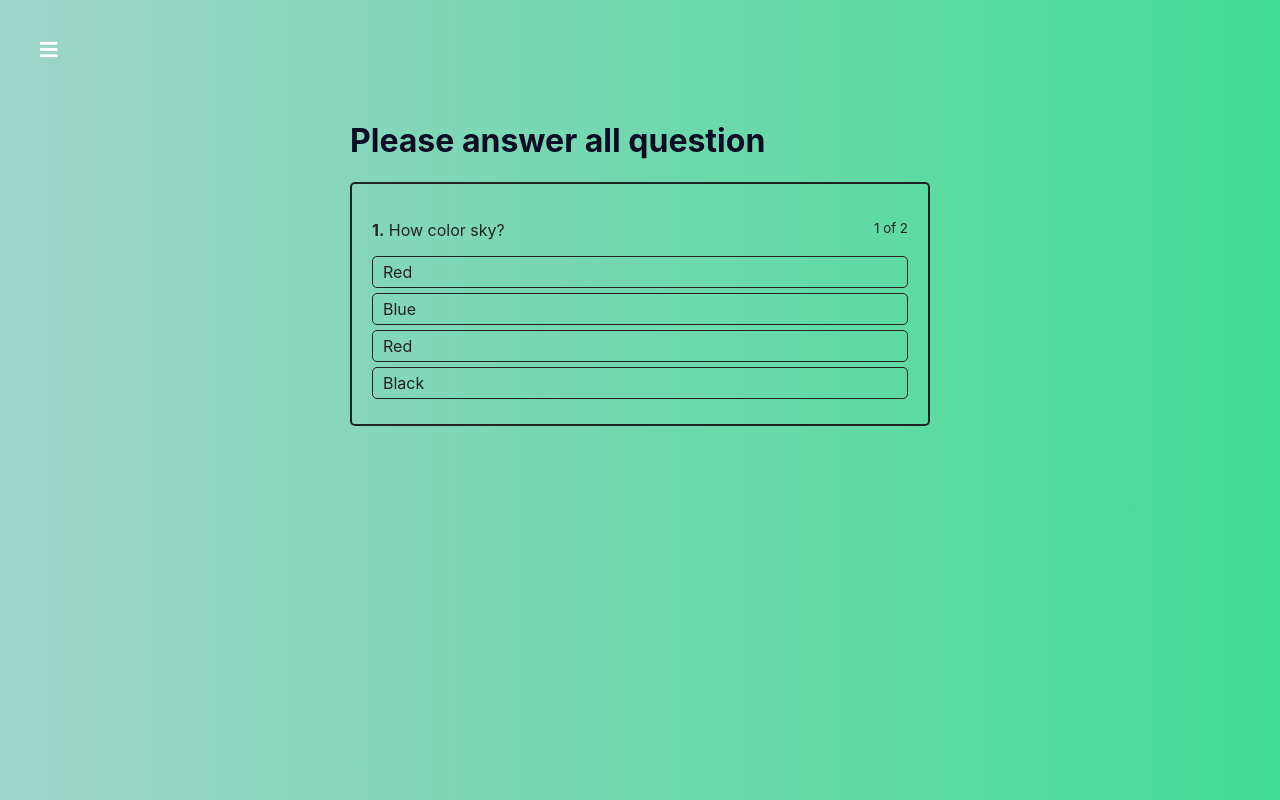
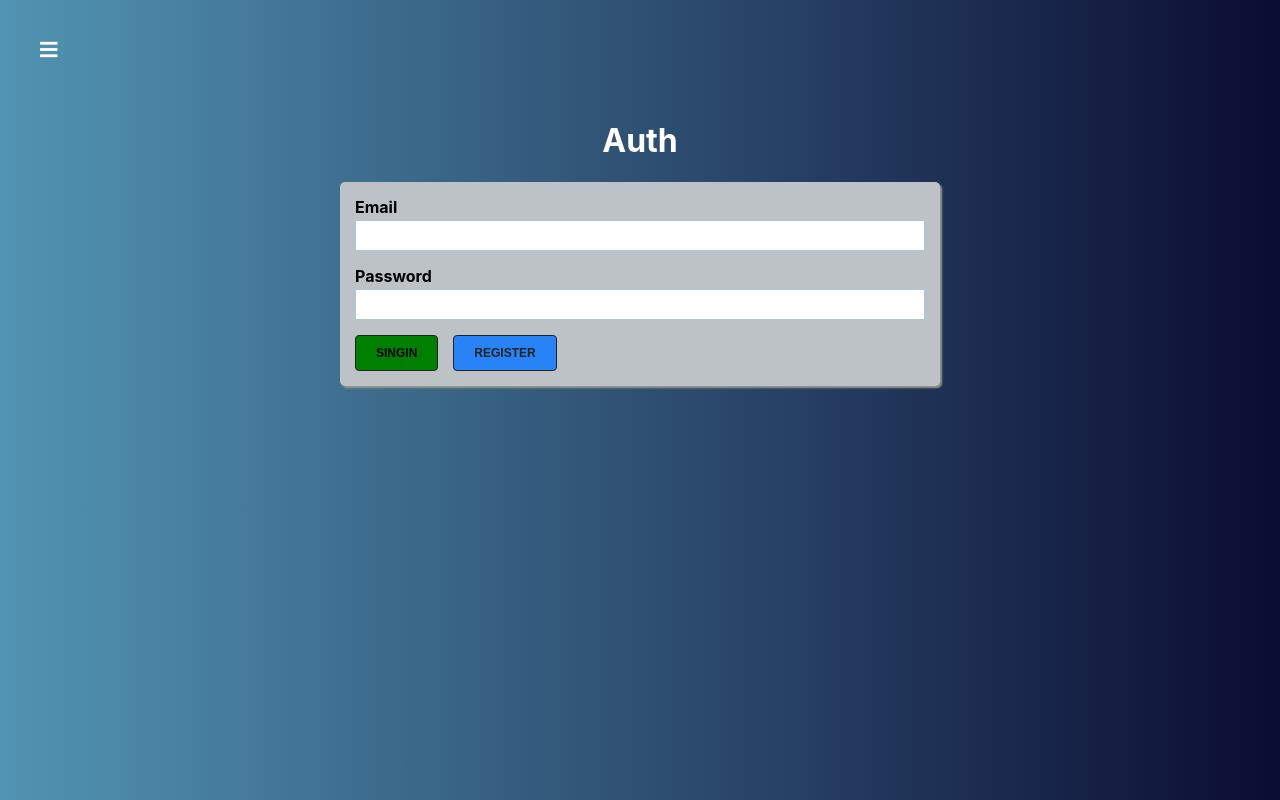
Before and after one commit to matviiko/reactLessons, a React (Create React App) app: page /auth in a window 1280 px wide. Built offline with nearby package versions, Linux system fonts and the light colour scheme.

Commit message:
add input ua, auth component

```diff
--- a/src/App.js
+++ b/src/App.js
@@ -1,6 +1,10 @@
 import React, {Component} from 'react';
 import Layout from "./hoc/Layout/Layout";
+import {Route, Switch} from "react-router-dom"
 import Quiz from "./containers/Quiz/Quiz";
+import QuizList from "./containers/QuizList/QuizList";
+import QuizCreator from "./containers/QuizCreator/QuizCreator";
+import Auth from "./containers/Auth/Auth";
 
 class App extends Component {
 
@@ -8,7 +12,12 @@ class App extends Component {
   render() {
     return (
         <Layout>
-          <Quiz/>
+            <Switch>
+                <Route path="/auth" component={Auth}/>
+                <Route path="/quiz-creator" component={QuizCreator}/>
+                <Route path="/quiz/:id" component={Quiz}/>
+                <Route path="/" component={QuizList}/>
+            </Switch>
         </Layout>
     );
   }
--- a/src/components/FinishedQuiz/FinishedQuiz.js
+++ b/src/components/FinishedQuiz/FinishedQuiz.js
@@ -1,6 +1,7 @@
 import React from "react";
 import classes from "./FinishedQuiz.module.css"
 import Button from "../UI/Button/Button";
+import {Link} from "react-router-dom";
 
 const FinishedQuiz = props => {
     const successCount = Object.keys(props.results).reduce((total, key) => {
@@ -38,7 +39,9 @@ const FinishedQuiz = props => {
 
             <div>
                 <Button type="primary" onClick={props.onRetry}>Restart</Button>
-                <Button type="success" >Go to Test List</Button>
+                <Link to={'/'}>
+                    <Button type="success" >Go to Test List</Button>
+                </Link>
             </div>
         </div>
     )
--- a/src/components/Navigation/Drawer/Drawer.js
+++ b/src/components/Navigation/Drawer/Drawer.js
@@ -1,17 +1,29 @@
 import React, {Component} from "react";
 import classes from "./Drawer.module.css"
 import Backdrop from "../../UI/Backdrop/Backdrop";
+import {NavLink} from "react-router-dom";
 
 const links = [
-    1, 2, 3, 4
+    {to: '/', label: 'List', exact: true},
+    {to: '/auth', label: 'Authentication', exact: false},
+    {to: '/Quiz-creator', label: 'Creat Quiz', exact: false},
 ]
 
 class Drawer extends Component {
+
+    clickHandler = () => {
+        this.props.onClose()
+    }
+
     renderLinks() {
        return links.map((link, index) => {
             return (
                 <li key={index}>
-                    <a>Link {link}</a>
+                    <NavLink exact={link.exact}
+                             to={link.to}
+                             activeClassName={classes.active}
+                             onClick={this.clickHandler}
+                    >{link.label}</NavLink>
                 </li>
             )
        })
--- /dev/null
+++ b/src/components/UI/Input/Input.js
@@ -0,0 +1,36 @@
+import React from 'react'
+import classes from './Input.module.css'
+
+function isInvalid ({valid, touched, shouldValidate}) {
+    return !valid && touched && shouldValidate
+}
+
+const Input = props => {
+
+
+    const inputType = props.type || 'text'
+    const cls = [classes.Input]
+    const htmlFor = `${props.type}-${Math.random()}`
+
+    if (isInvalid(props)) {
+       cls.push(classes.invalid)
+    }
+
+    return (
+
+        <div className={cls.join(' ')}>
+            <label htmlFor={htmlFor}>{props.label}</label>
+            <input
+                type={inputType}
+                id={htmlFor}
+                value={props.value}
+                onChange={props.onChange}
+            />
+
+            {isInvalid(props) ? <span>{props.errorMessage || 'Please enter order variable'}</span> : null}
+        </div>
+
+    )
+}
+
+export default Input
--- /dev/null
+++ b/src/components/UI/Input/Input.module.css
@@ -0,0 +1,32 @@
+.Input {
+    margin-bottom: 15px;
+}
+
+.Input label {
+    margin-bottom: 3px;
+    padding: 0;
+    display: block;
+    font-weight: bold;
+
+}
+
+.Input input {
+    display: block;
+    box-sizing: border-box;
+    border: 1px solid #acc8d5;
+    padding: 7px;
+    margin: 0 0 5px;
+    width: 100%;
+    outline: none;
+    transition: all 300ms ease-in-out;
+}
+
+.Input span {
+    color: red;
+    font-size: 12px;
+    font-weight: bold;
+}
+
+.Input.invalid label {
+    color: red;
+}
--- /dev/null
+++ b/src/containers/Auth/Auth.js
@@ -0,0 +1,47 @@
+import React, {Component} from "react";
+import classes from './Auth.module.css'
+import Button from "../../components/UI/Button/Button";
+import Input from "../../components/UI/Input/Input";
+
+export default class Auth extends Component {
+
+    loginHandler = () => {
+
+    }
+    registerHandler = () => {
+
+    }
+
+    submitHandler = event => {
+        event.preventDefault()
+    }
+
+    render() {
+        return (
+            <div className={classes.Auth}>
+                <div>
+                    <h1>Auth</h1>
+                    <form onSubmit={this.submitHandler} className={classes.AuthForm}>
+
+                        <Input label="Email"/>
+                        <Input
+                            label={'Password'}
+                            errorMessage={'Tests'}
+                            type={'password'}
+                        />
+
+                        <Button
+                            type="success"
+                            onClick={this.loginHandler}
+                        >SingIN</Button>
+
+                        <Button
+                            type="primary"
+                            onClick={this.registerHandler}
+                        >Register</Button>
+                    </form>
+                </div>
+            </div>
+        )
+    }
+}
--- /dev/null
+++ b/src/containers/Auth/Auth.module.css
@@ -0,0 +1,26 @@
+.Auth {
+    display: flex;
+    justify-content: center;
+    padding-top: 100px ;
+    flex-grow: 1;
+    width: 100%;
+    background: linear-gradient(270deg, #0b0c32 0%, #5294b3 100%);
+}
+
+.Auth > div {
+    width: 100%;
+    max-width: 600px;
+    padding: 0 20px;
+}
+
+.Auth h1 {
+    color: #fff;
+    text-align: center;
+}
+
+.AuthForm {
+    background: #bcc2c6;
+    box-shadow: 2px 2px 2px rgb(154, 154, 139);
+    padding: 15px;
+    border-radius: 5px;
+}
--- a/src/containers/Quiz/Quiz.js
+++ b/src/containers/Quiz/Quiz.js
@@ -55,7 +55,6 @@ class Quiz extends Component {
                 answerState: {[answerId]: 'success'},
                 results
             });
-            debugger
             const timeout = window.setTimeout(() => {
                 if (this.isQuizFinished()) {
                     this.setState({
--- /dev/null
+++ b/src/containers/QuizCreator/QuizCreator.js
@@ -0,0 +1,11 @@
+import React, {Component} from "react";
+
+export default class QuizCreator extends Component {
+    render() {
+        return (
+            <div>
+                <h1>QuizCreator</h1>
+            </div>
+        )
+    }
+}
--- /dev/null
+++ b/src/containers/QuizList/QuizList.js
@@ -0,0 +1,33 @@
+import React, {Component} from "react";
+import classes from "./QuizList.module.css"
+import {NavLink} from "react-router-dom";
+
+export default class QuizList extends Component {
+    renderQuizes () {
+        return[1, 2, 3].map((quiz, index) => {
+            return (
+                <li
+                key={index}
+                >
+                    <NavLink to={'/quiz/'+ quiz}>
+                        Tests {quiz}
+                    </NavLink>
+                </li>
+            )
+        })
+    }
+
+    render() {
+        return (
+            <div className={classes.QuizList}>
+                <div>
+                    <h1>QuizList</h1>
+
+                    <ul>
+                        {this.renderQuizes()}
+                    </ul>
+                </div>
+            </div>
+        )
+    }
+}
--- /dev/null
+++ b/src/containers/QuizList/QuizList.module.css
@@ -0,0 +1,32 @@
+.QuizList {
+    display: flex;
+    justify-content: center;
+    padding-top: 100px;
+    flex-grow: 1;
+    width: 100%;
+    background: linear-gradient(90deg, #274389 0%, #3566b1 37%, #4976ac 100%);
+}
+
+.QuizList h1 {
+    color: #ffffff;
+}
+
+.QuizList ul {
+    list-style: none;
+    margin: 0;
+    padding: 0;
+}
+
+.QuizList li {
+    margin-bottom: 10px;
+}
+
+.QuizList li a {
+    text-decoration: none;
+    color: #fff;
+}
+
+.QuizList li a:hover {
+    text-decoration: none;
+    color: #222;
+}
```
